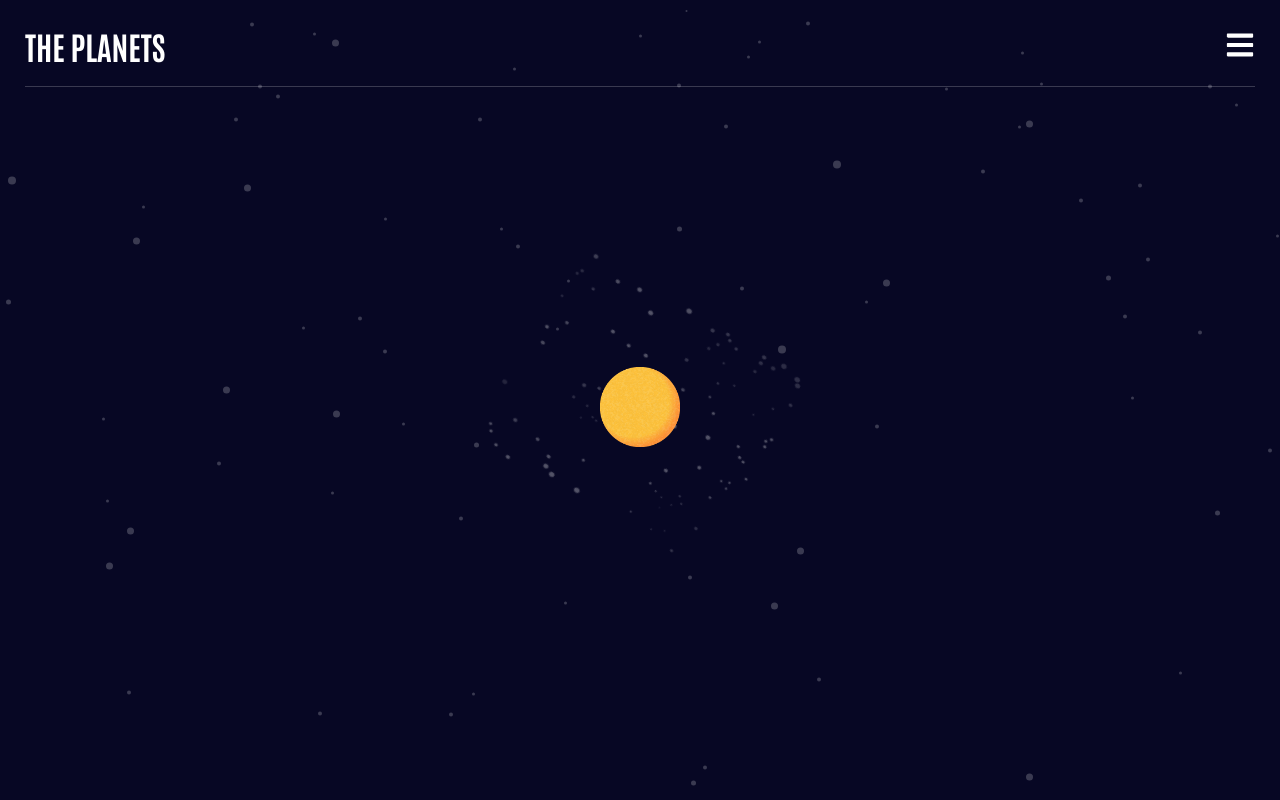
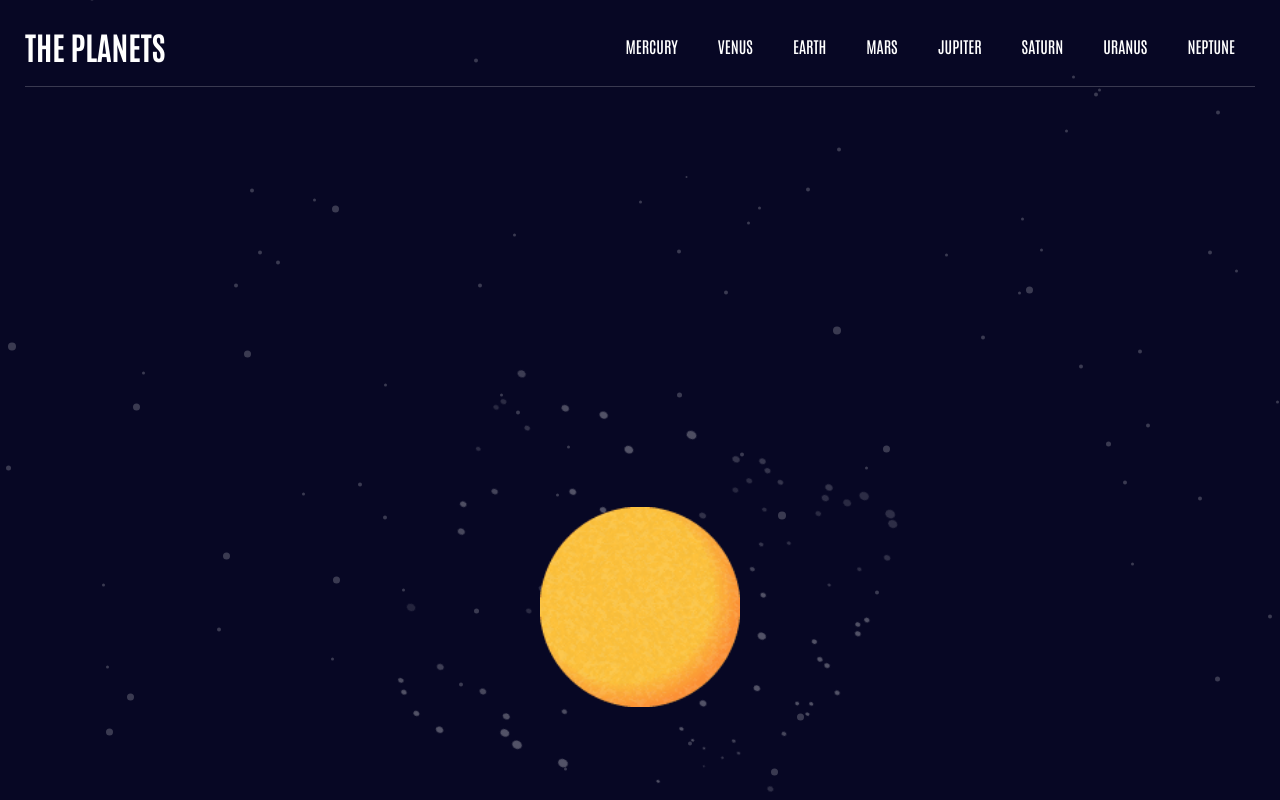
Before and after one commit to kalamarcin/planets-fact, a React (Create React App) app: page / in a window 1280 px wide. Shown: the top 800 px of the page. Built offline with nearby package versions, Linux system fonts and the light colour scheme.

Commit message:
desktop nav

```diff
--- a/src/App.js
+++ b/src/App.js
@@ -17,6 +17,7 @@ import './styles/App.scss'
 import './styles/Header.scss'
 import Navbar from './Components/navbar/Navbar'
 import Mobilenav from './Components/navbar/Mobilenav'
+import Navigation from './Components/navbar/Navigation'
 
 const App = () => {
   const GlobalStore = useContext(GlobalStoreContext)
@@ -32,6 +33,7 @@ const App = () => {
             THE PLANETS
           </Link>
         </h1>
+        <Navigation />
         <Navbar />
       </div>
       <Routes>
--- a/src/Components/navbar/Mobilenav.scss
+++ b/src/Components/navbar/Mobilenav.scss
@@ -1,3 +1,4 @@
+
 .mobile {
   display: flex;
   height: 100vh;
@@ -62,3 +63,13 @@
     }
   }
 }
+
+@media screen and (min-width: 800px) {
+  .mobile {
+    display: none;
+  }
+  .burgerMenu {
+    display: none;
+  }
+
+}
--- a/src/Components/navbar/Navbar.js
+++ b/src/Components/navbar/Navbar.js
@@ -5,6 +5,7 @@ import { useContext } from 'react'
 import { GlobalStoreContext } from '../../Store/GlobalStore'
 import { useNavigate } from 'react-router-dom'
 import * as MdOutlineClose from 'react-icons/md'
+import Navigation from './Navigation'
 // import data from '../../data.json'
 
 const Navbar = () => {
@@ -22,7 +23,8 @@ const Navbar = () => {
 
   return (
     <>
-      <Link to="/mobile">
+
+      <Link to="/mobile" className='burgerMenu'>
         {!GlobalStore.sidebar && <FaIcons.FaBars onClick={showSidebar} className="hamburger" />}
         {GlobalStore.sidebar && <MdOutlineClose.MdOutlineClose onClick={closeSidebar} className="close" />}
       </Link>
--- /dev/null
+++ b/src/Components/navbar/Navigation.js
@@ -0,0 +1,21 @@
+import { Link } from 'react-router-dom'
+import data from '../../data.json'
+import './Navigation.scss'
+
+const Navigation = () => {
+  return (
+    <div className="navigation-full">
+      <ul>
+        {data.map((item, index) => {
+          return (
+            <li key={index}>
+              <Link to={`/${item.name.toLowerCase()}`}>{item.name.toUpperCase()}</Link>
+            </li>
+          )
+        })}
+      </ul>
+    </div>
+  )
+}
+
+export default Navigation
--- /dev/null
+++ b/src/Components/navbar/Navigation.scss
@@ -0,0 +1,21 @@
+.navigation-full {
+  display: none;
+}
+
+@media screen and (min-width: 800px) {
+  .navigation-full {
+    display: flex;
+    ul {
+
+      li {
+        display: inline;
+        padding: 0px 20px;
+
+        a {
+            text-decoration: none;
+            cursor: pointer;
+        }
+      }
+    }
+  }
+}
--- a/src/Pages/Home/Home.scss
+++ b/src/Pages/Home/Home.scss
@@ -24,3 +24,21 @@
     transform: rotate(360deg);
   }
 }
+
+@media screen and (min-width: 800px) {
+ .galaxy {
+  height: 1000px;
+  .stars {
+    position: relative;
+    height: 40%;
+    opacity: 0.3;
+    animation: spin 80s linear infinite;
+  }
+
+  .sun {
+    position: absolute;
+    height: 200px;
+  }
+
+ }
+}
```
